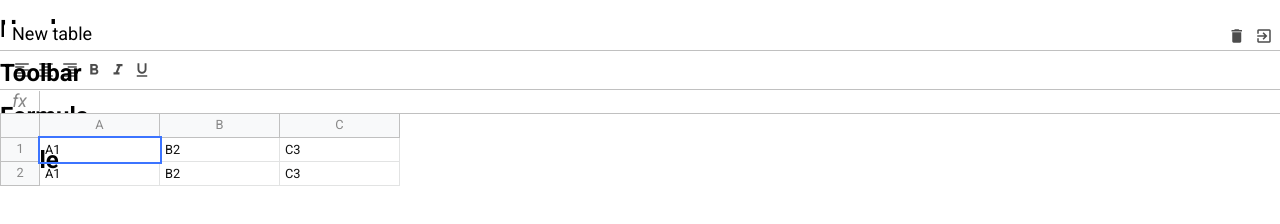
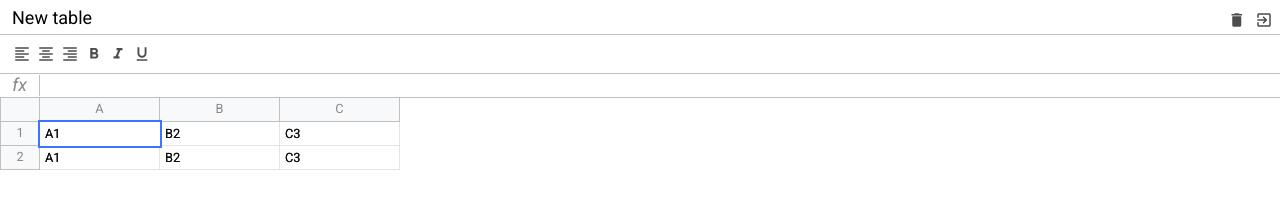
Before and after one commit to Shabaeva/js-excel, a website built with webpack: page src/assets/excel.html in a window 1280 px wide. Built offline with nearby package versions, Linux system fonts and the light colour scheme.

Commit message:
Framework layout

```diff
--- a/package.json
+++ b/package.json
@@ -26,6 +26,7 @@
   "browserslist": "> 0.25%, not dead",
   "devDependencies": {
     "@babel/core": "^7.10.2",
+    "@babel/plugin-proposal-class-properties": "^7.10.1",
     "@babel/preset-env": "^7.10.2",
     "babel-eslint": "^10.1.0",
     "babel-loader": "^8.1.0",
--- a/src/assets/excel.html
+++ b/src/assets/excel.html
@@ -13,57 +13,15 @@
 <div id="app" class="container">
     <div class="excel">
         <div class="excel__header">
-            <input type="text" class="input" value="New table">
-            <div>
-                <div class="button">
-                    <i class="material-icons">
-                        delete
-                    </i>
-                </div>
-                <div class="button">
-                    <i class="material-icons">
-                        exit_to_app
-                    </i>
-                </div>
-            </div>
+
 
         </div>
         <div class="excel__toolbar">
-            <div class="button">
-                <i class="material-icons">
-                    format_align_left
-                </i>
-            </div>
-            <div class="button">
-                <i class="material-icons">
-                    format_align_center
-                </i>
-            </div>
-            <div class="button">
-                <i class="material-icons">
-                    format_align_right
-                </i>
-            </div>
-            <div class="button">
-                <i class="material-icons">
-                    format_bold
-                </i>
-            </div>
-            <div class="button">
-                <i class="material-icons">
-                    format_italic
-                </i>
-            </div>
-            <div class="button">
-                <i class="material-icons">
-                    format_underlined
-                </i>
-            </div>
+
 
         </div>
         <div class="excel__formula">
-            <div class="info">fx</div>
-            <div class="input" contenteditable="true" spellcheck="false"></div>
+
 
         </div>
         <div class="excel__table">
--- a/src/components/excel/Excel.js
+++ b/src/components/excel/Excel.js
@@ -1,3 +1,5 @@
+import {$} from '@core/dom';
+
 export class Excel {
     constructor(selector, options) {
         this.$el = document.querySelector(selector);
@@ -5,10 +7,12 @@ export class Excel {
     }
 
     getRoot() {
-        const $root = document.createElement('div');
+        const $root = $.create('div', 'excel');
         this.components.forEach((Component) => {
-            const component = new Component();
-           $root.insertAdjacentHTML('beforeend', component.toHTML());
+            const $el = $.create('div', Component.className);
+            const component = new Component($el);
+            $el.innerHTML = component.toHTML();
+           $root.append($el);
         });
 
         return $root;
--- a/src/components/formula/Formula.js
+++ b/src/components/formula/Formula.js
@@ -1,7 +1,11 @@
 import {ExcelComponent} from '@core/ExcelComponent';
 
 export class Formula extends ExcelComponent {
+    static className = 'excel__formula';
     toHTML() {
-        return '<h1>Formula</h1>';
+        return `
+         <div class="info">fx</div>
+            <div class="input" contenteditable="true" spellcheck="false"></div>
+        `;
     }
 }
--- a/src/components/header/Header.js
+++ b/src/components/header/Header.js
@@ -1,7 +1,23 @@
 import {ExcelComponent} from '@core/ExcelComponent';
 
 export class Header extends ExcelComponent {
+    static className = 'excel__header';
+
     toHTML() {
-        return '<h1>Header</h1>';
+        return `
+             <input type="text" class="input" value="New table">
+            <div>
+                <div class="button">
+                    <i class="material-icons">
+                        delete
+                    </i>
+                </div>
+                <div class="button">
+                    <i class="material-icons">
+                        exit_to_app
+                    </i>
+                </div>
+            </div>
+        `;
     }
 }
--- a/src/components/table/Table.js
+++ b/src/components/table/Table.js
@@ -1,7 +1,40 @@
 import {ExcelComponent} from '@core/ExcelComponent';
 
 export class Table extends ExcelComponent {
+    static className = 'excel__table';
+
     toHTML() {
-        return '<h1>Table</h1>';
+        return `
+          <div class="row">
+                <div class="row-info"></div>
+                <div class="row-data">
+                    <div class="column">
+                        A
+                    </div>
+                    <div class="column">
+                        B
+                    </div>
+                    <div class="column">
+                        C
+                    </div>
+                </div>
+            </div>
+              <div class="row">
+                <div class="row-info">1</div>
+                <div class="row-data">
+                    <div class="cell selected" contenteditable="">A1</div>
+                    <div class="cell" contenteditable="">B2</div>
+                    <div class="cell" contenteditable="">C3</div>
+                </div>
+            </div>
+            <div class="row">
+                <div class="row-info">2</div>
+                <div class="row-data">
+                    <div class="cell" contenteditable="">A1</div>
+                    <div class="cell" contenteditable="">B2</div>
+                    <div class="cell" contenteditable="">C3</div>
+                </div>
+            </div>
+        `;
     }
 }
--- a/src/components/toolbar/Toolbar.js
+++ b/src/components/toolbar/Toolbar.js
@@ -1,7 +1,40 @@
 import {ExcelComponent} from '@core/ExcelComponent';
 
 export class Toolbar extends ExcelComponent {
+    static className = 'excel__toolbar';
+
     toHTML() {
-        return '<h1>Toolbar</h1>';
+        return `
+           <div class="button">
+                <i class="material-icons">
+                    format_align_left
+                </i>
+            </div>
+            <div class="button">
+                <i class="material-icons">
+                    format_align_center
+                </i>
+            </div>
+            <div class="button">
+                <i class="material-icons">
+                    format_align_right
+                </i>
+            </div>
+            <div class="button">
+                <i class="material-icons">
+                    format_bold
+                </i>
+            </div>
+            <div class="button">
+                <i class="material-icons">
+                    format_italic
+                </i>
+            </div>
+            <div class="button">
+                <i class="material-icons">
+                    format_underlined
+                </i>
+            </div>
+        `;
     }
 }
--- a/src/core/DomListener.js
+++ b/src/core/DomListener.js
@@ -1,3 +1,8 @@
 export class DomListener {
-
+    constructor($root) {
+        if (!$root) {
+            throw new Error('No root provided for DomListener');
+        }
+        this.$root = $root;
+    }
 }
--- a/src/core/ExcelComponent.js
+++ b/src/core/ExcelComponent.js
@@ -1,7 +1,7 @@
 import {DomListener} from '@core/DomListener';
 
 export class ExcelComponent extends DomListener {
-// Return component' template
+// Return component template
     toHTML() {
         return '';
     }
--- /dev/null
+++ b/src/core/dom.js
@@ -0,0 +1,14 @@
+class Dom {
+}
+
+export function $() {
+    return new Dom();
+}
+
+$.create = (tagName, classes = '') => {
+    const el = document.createElement(tagName);
+    if (classes) {
+        el.classList.add(classes);
+    }
+    return el;
+};
--- a/webpack.config.js
+++ b/webpack.config.js
@@ -15,6 +15,7 @@ const jsLoaders = () => {
             loader: 'babel-loader',
             options: {
                 presets: ['@babel/preset-env'],
+                plugins: ['@babel/plugin-proposal-class-properties'],
             },
         },
     ];
```
